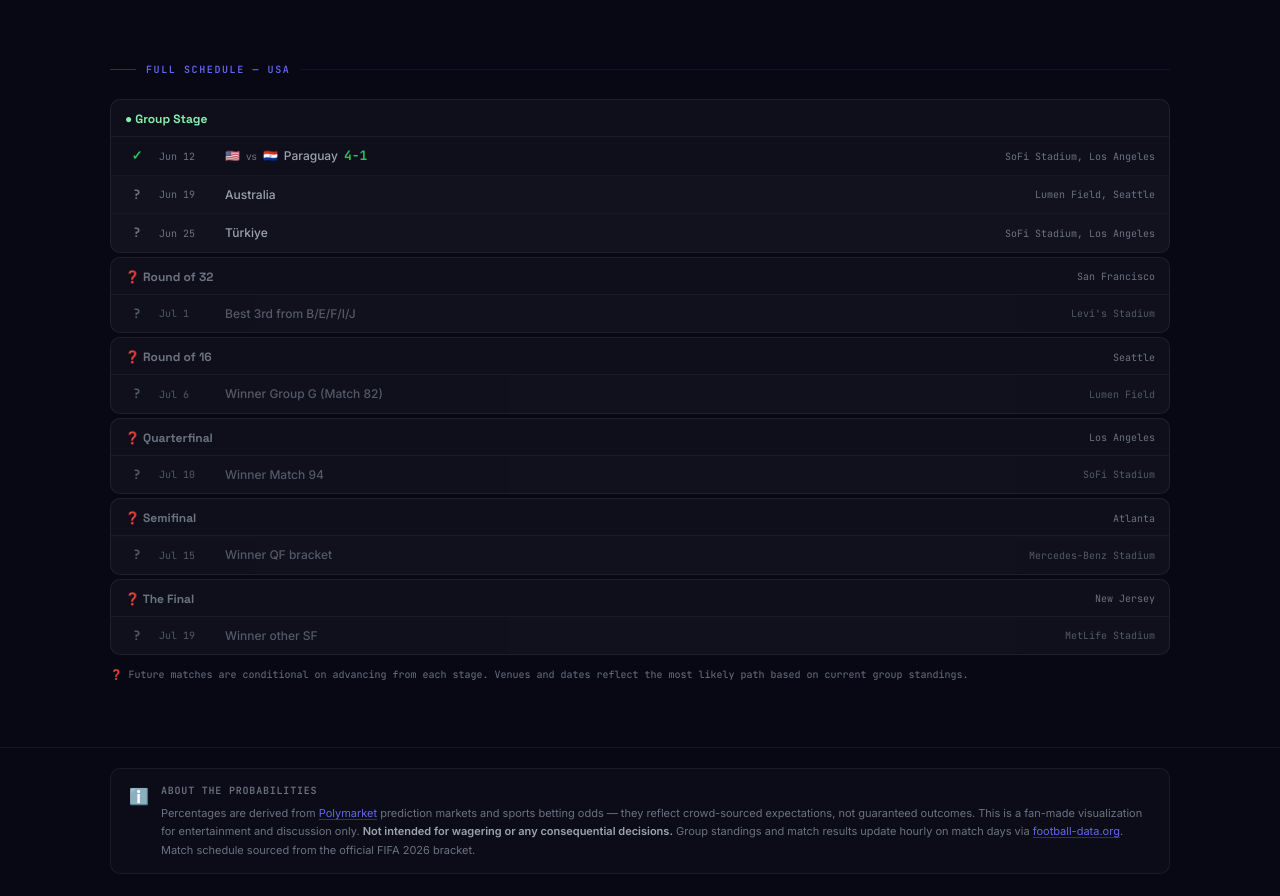
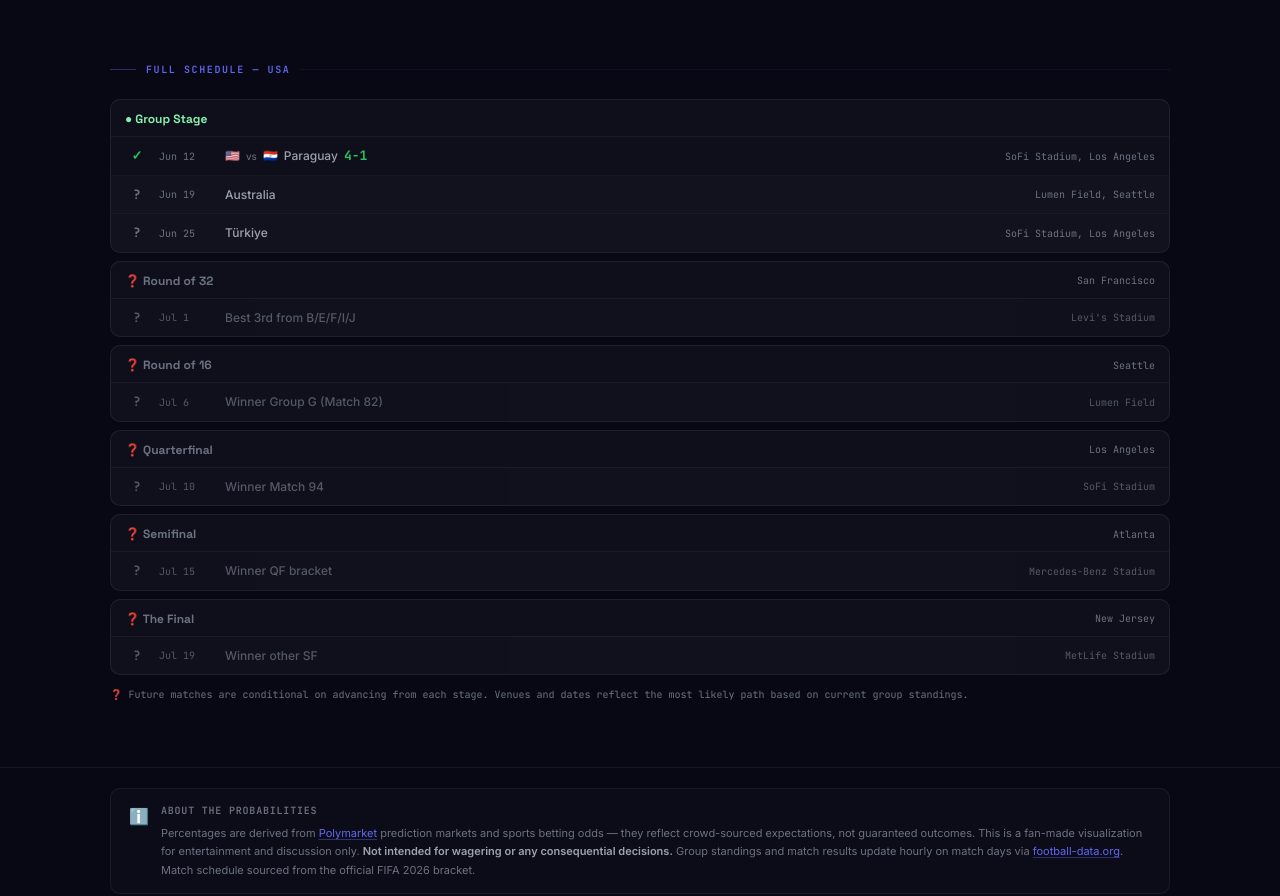
Before and after one commit to stephenburks/road-to-the-final, a React (Vite) app: page / in a window 1280 px wide. Shown: the part 1238-2134 px from the top of the page. Built offline with nearby package versions, Linux system fonts and the light colour scheme.

Commit message:
style(schedule): increase stage block gap from 4px to 8px

```diff
--- a/src/components/ScheduledMatches.module.css
+++ b/src/components/ScheduledMatches.module.css
@@ -1,7 +1,7 @@
 .schedule {
   display: flex;
   flex-direction: column;
-  gap: 4px;
+  gap: 8px;
 }
 
 /* ── Stage block ── */
```
